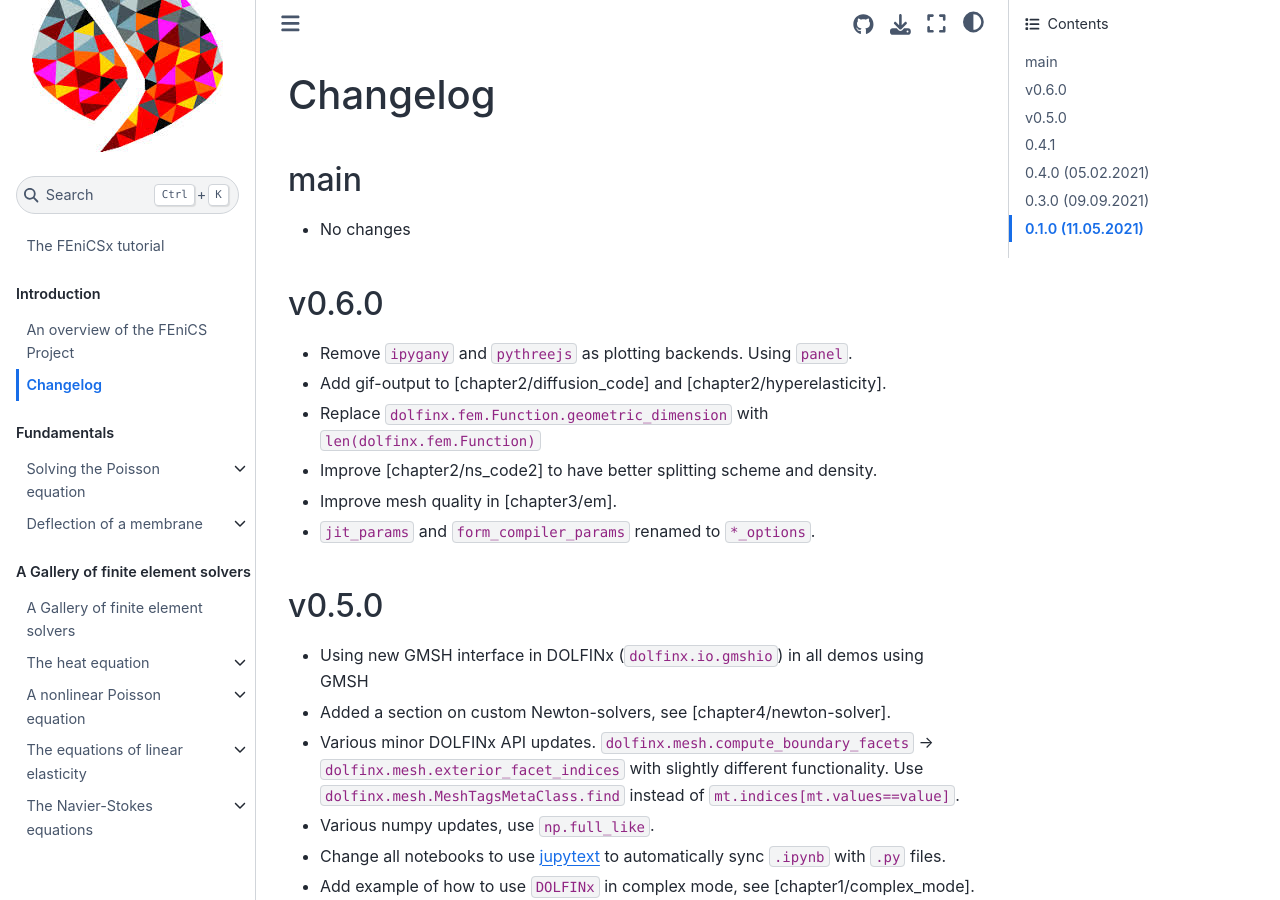
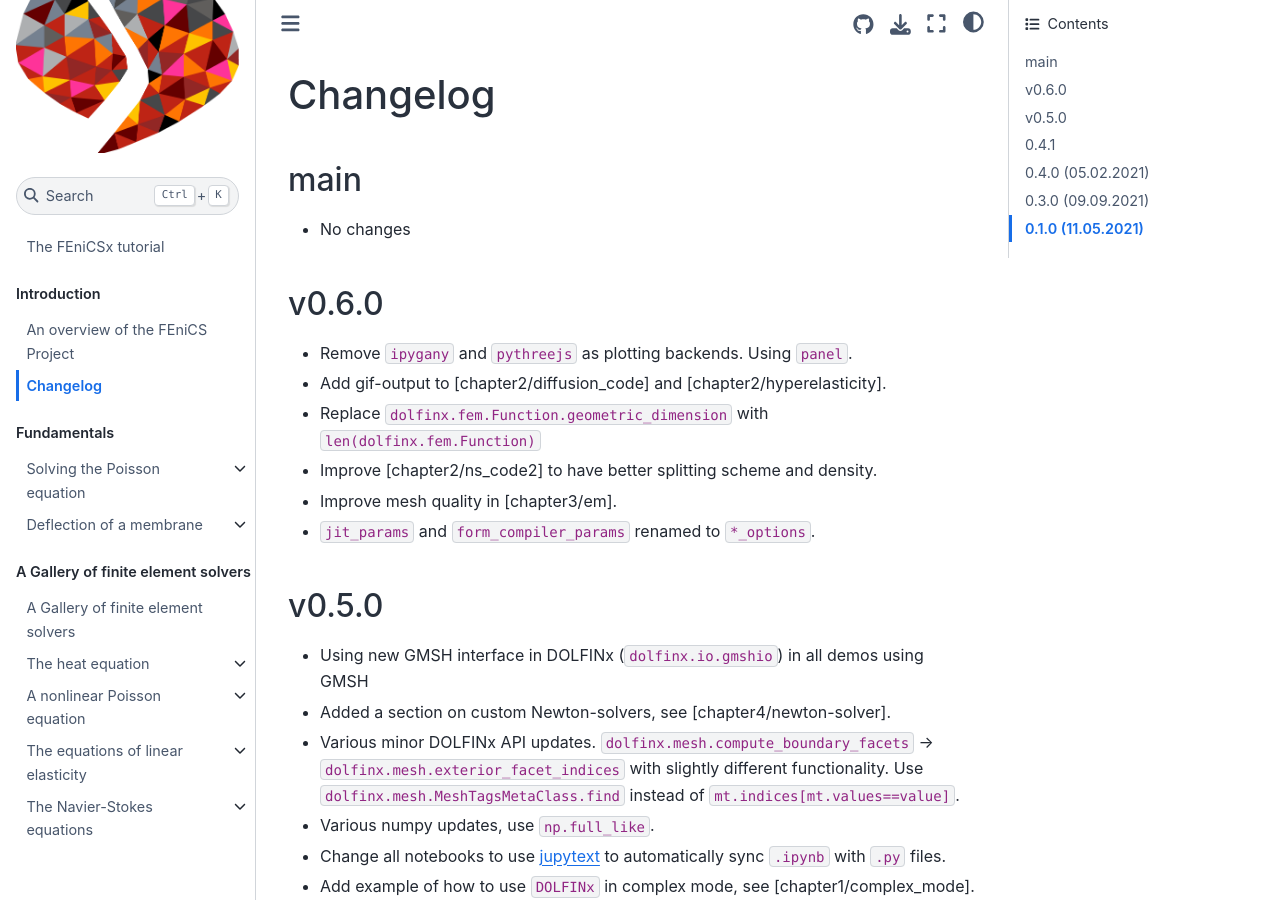
Before and after one commit to jorgensd/dolfinx-tutorial, a Jupyter Book: the page built from Changelog.md, in a window 1280 px wide and 900 px high. Built offline with Jupyter Book 1.0.4 settings and Sphinx 7.4.7 and the Sphinx Book theme 1.1.4, drawn with Linux system fonts in a browser that asks for light colours; pages that are not in the unit, such as notebooks, are missing from menus.

Commit message:
Update FEniCS logo to have transparent background

```diff
--- a/_config.yml
+++ b/_config.yml
@@ -3,7 +3,7 @@
 
 title: FEniCSx tutorial
 author: Jørgen S. Dokken
-logo: logo.jpeg
+logo: fenics_logo.png
 
 # Force re-execution of notebooks on each build.
 # See https://jupyterbook.org/content/execute.html
```
Also changed, not shown: fenics_logo.png (added), logo.jpeg (deleted).
